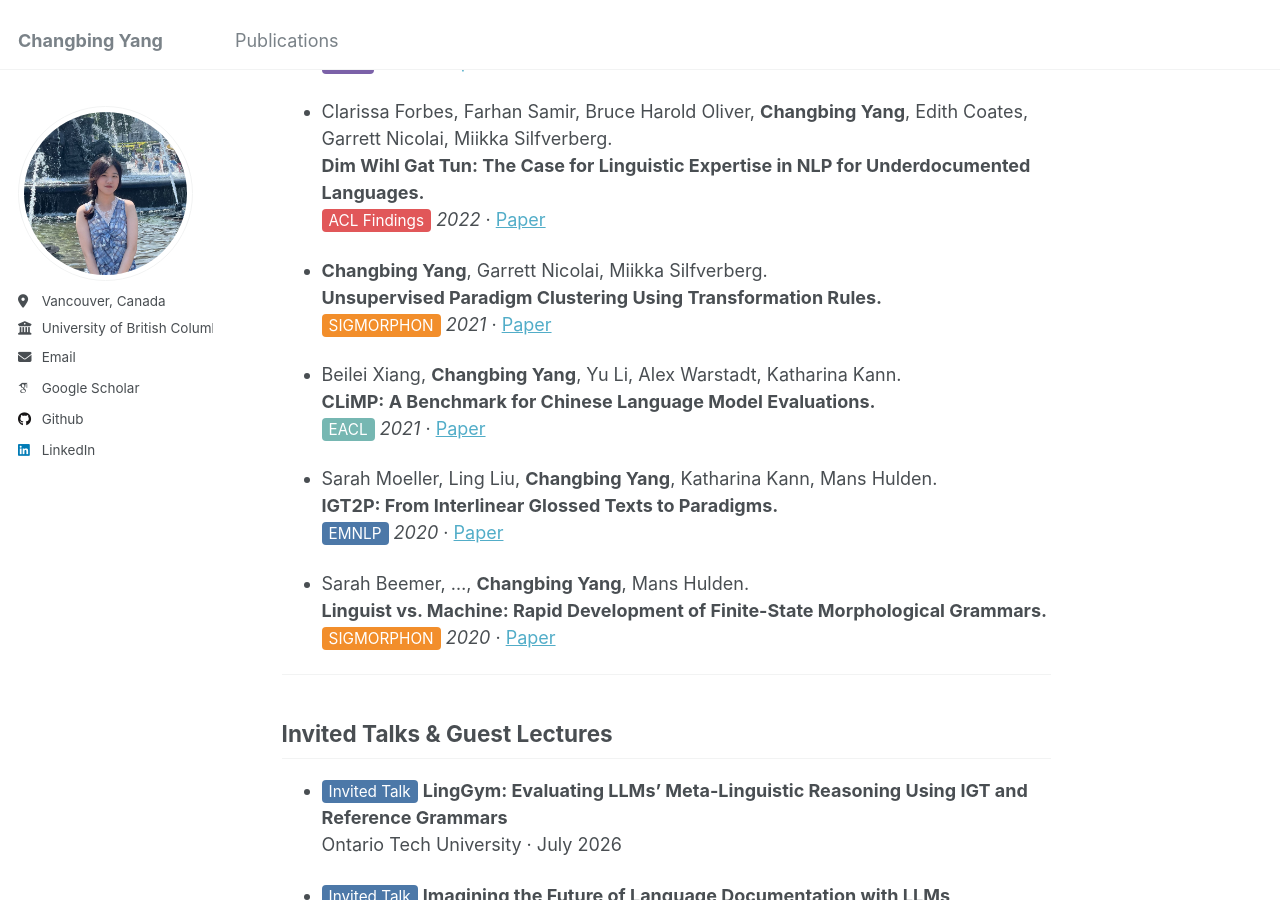
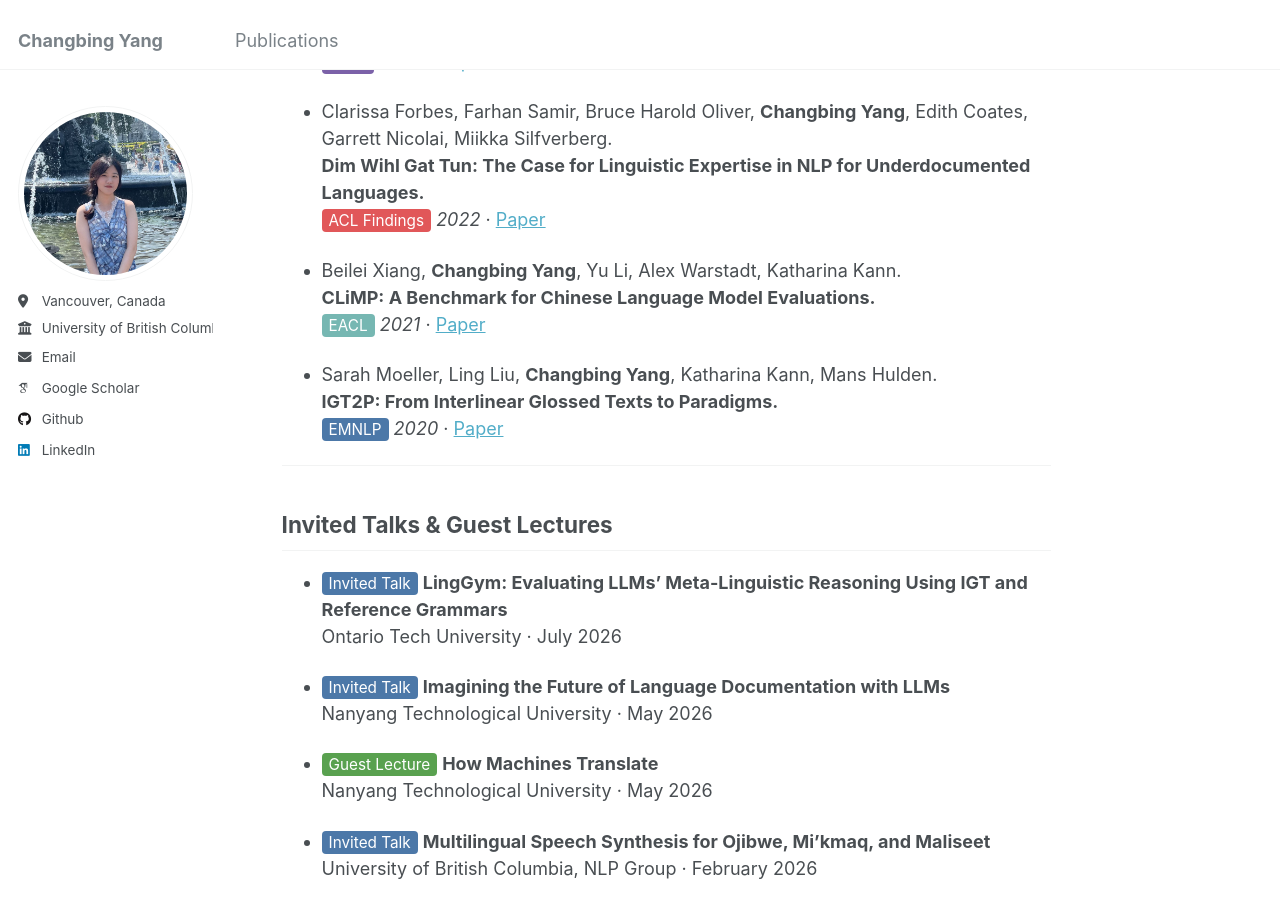
Before and after one commit to changbingY/changbingY.github.io, a Jekyll site: the page built from _pages/about.md, in a window 1280 px wide and 900 px high, scrolled down 2222 px. Built offline with Jekyll 4.4.1, drawn with Linux system fonts in a browser that asks for light colours; some web fonts are replaced; some of the changed text lies outside the part shown.

Commit message:
Update about.md

```diff
--- a/_pages/about.md
+++ b/_pages/about.md
@@ -73,9 +73,6 @@ My research lies at the intersection of language and AI, with a focus on multili
   **Dim Wihl Gat Tun: The Case for Linguistic Expertise in NLP for Underdocumented Languages.**
   <span style="background-color:#E15759;color:white;padding:2px 7px;border-radius:4px;font-size:0.85em;">ACL Findings</span> *2022* · [Paper](https://aclanthology.org/2022.findings-acl.167/)
 
-- **Changbing Yang**, Garrett Nicolai, Miikka Silfverberg.
-  **Unsupervised Paradigm Clustering Using Transformation Rules.**
-  <span style="background-color:#F28E2B;color:white;padding:2px 7px;border-radius:4px;font-size:0.85em;">SIGMORPHON</span> *2021* · [Paper](https://aclanthology.org/2021.sigmorphon-1.11/)
 
 - Beilei Xiang, **Changbing Yang**, Yu Li, Alex Warstadt, Katharina Kann.
   **CLiMP: A Benchmark for Chinese Language Model Evaluations.**
@@ -85,9 +82,6 @@ My research lies at the intersection of language and AI, with a focus on multili
   **IGT2P: From Interlinear Glossed Texts to Paradigms.**
   <span style="background-color:#4C78A8;color:white;padding:2px 7px;border-radius:4px;font-size:0.85em;">EMNLP</span> *2020* · [Paper](https://aclanthology.org/2020.emnlp-main.424/)
 
-- Sarah Beemer, ..., **Changbing Yang**, Mans Hulden.
-  **Linguist vs. Machine: Rapid Development of Finite-State Morphological Grammars.**
-  <span style="background-color:#F28E2B;color:white;padding:2px 7px;border-radius:4px;font-size:0.85em;">SIGMORPHON</span> *2020* · [Paper](https://aclanthology.org/2020.sigmorphon-1.18/)
 
 ---
 
```
Also changed, not shown: other parts of _pages/about.md (+3 -5 lines).
